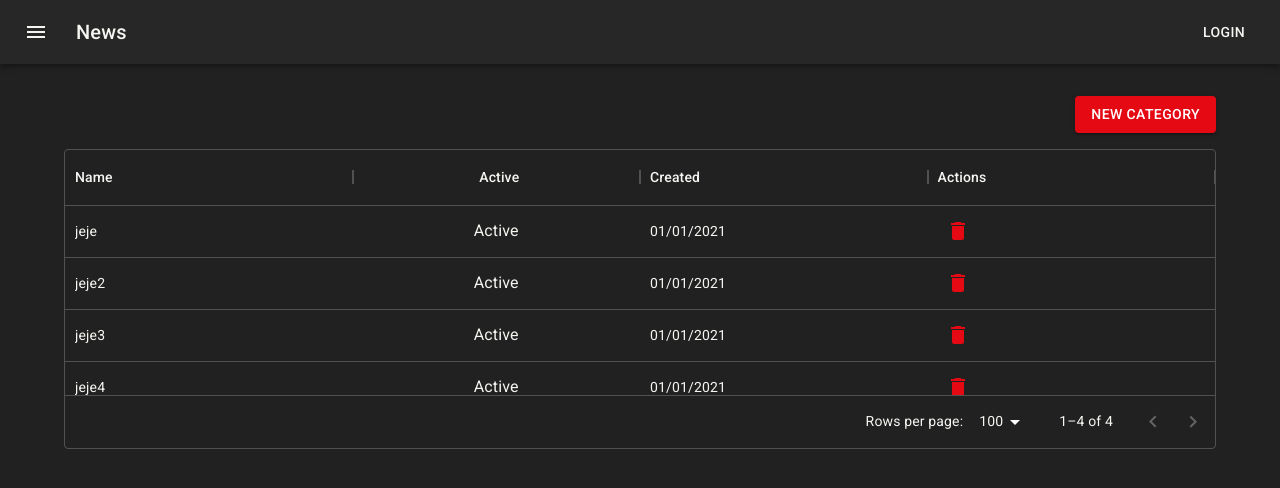
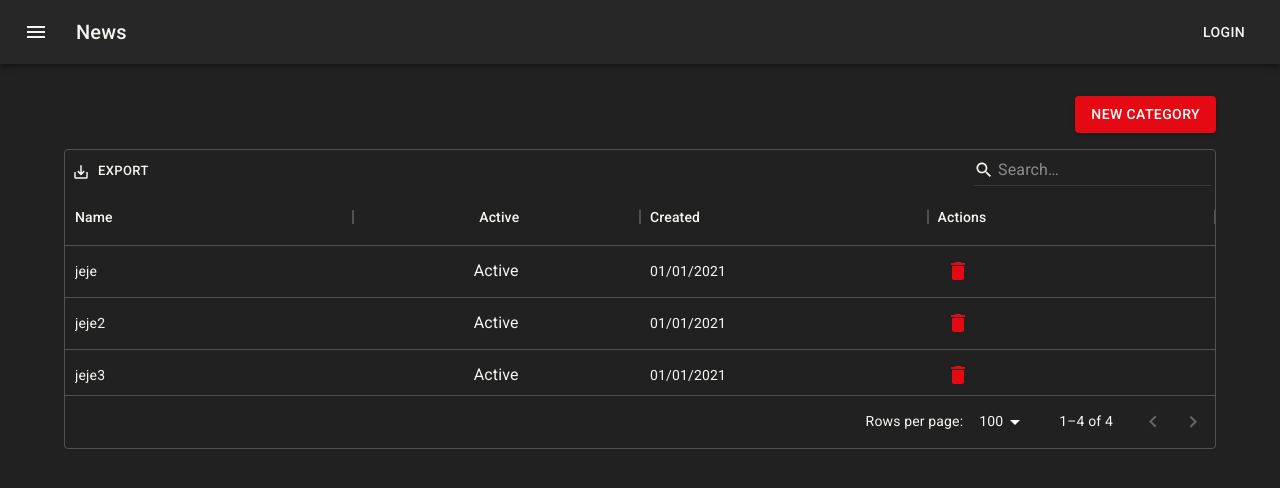
Before and after one commit to jeffersonbraster/codeflix-front, a React (Create React App) app: page / in a window 1280 px wide. Shown: the top 488 px of the page. Built offline with nearby package versions, Linux system fonts and the light colour scheme.

Commit message:
customizando datagrid

```diff
--- a/src/features/categories/ListCategory.tsx
+++ b/src/features/categories/ListCategory.tsx
@@ -4,6 +4,7 @@ import {
   GridColDef,
   GridRenderCellParams,
   GridRowsProp,
+  GridToolbar,
 } from "@mui/x-data-grid";
 import DeleteIcon from "@mui/icons-material/Delete";
 import { Link } from "react-router-dom";
@@ -75,6 +76,17 @@ const ListCategory = () => {
 
       <div style={{ height: 300, width: "100%" }}>
         <DataGrid
+          components={{ Toolbar: GridToolbar }}
+          componentsProps={{
+            toolbar: {
+              showQuickFilter: true,
+              quickFilterProps: { debounceMs: 500 },
+            },
+          }}
+          disableColumnSelector={true}
+          disableColumnFilter={true}
+          disableDensitySelector={true}
+          disableSelectionOnClick={true}
           rows={rows}
           columns={columns}
           rowsPerPageOptions={[10, 20, 50, 100]}
```
